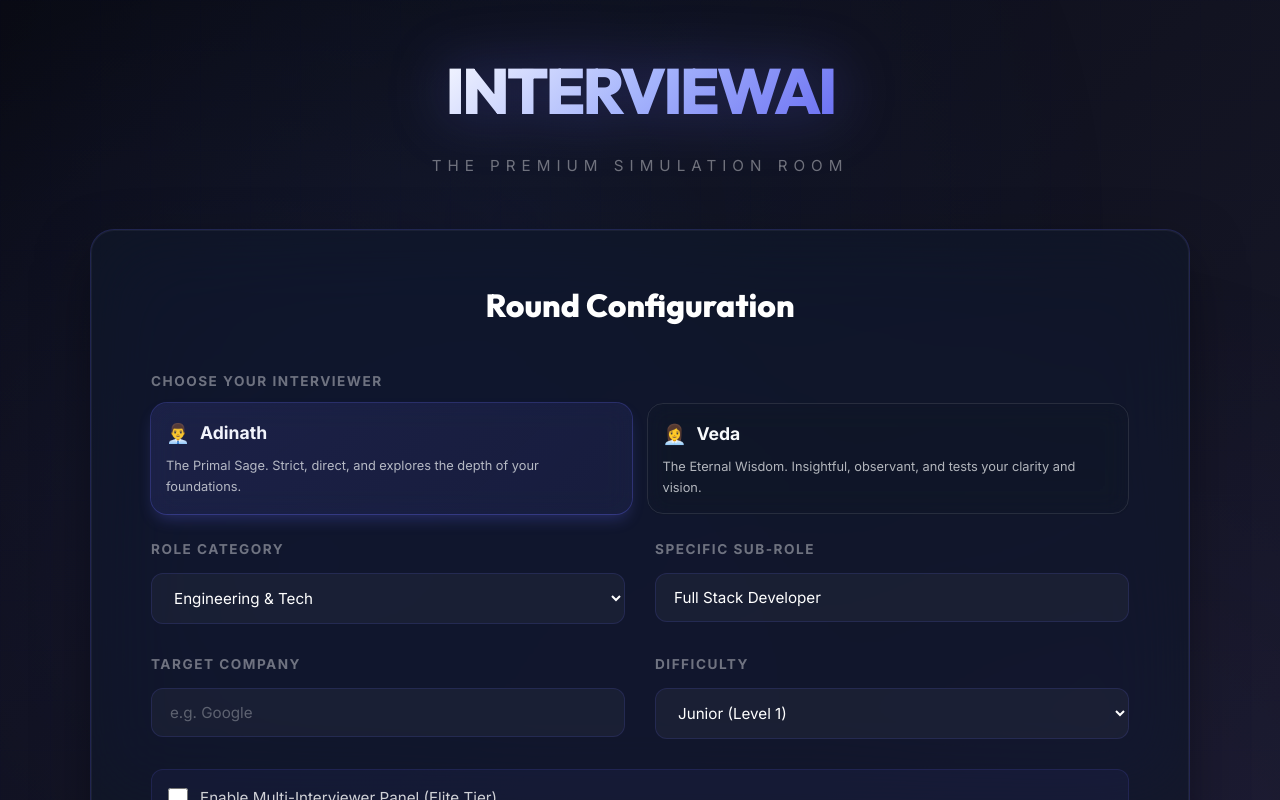
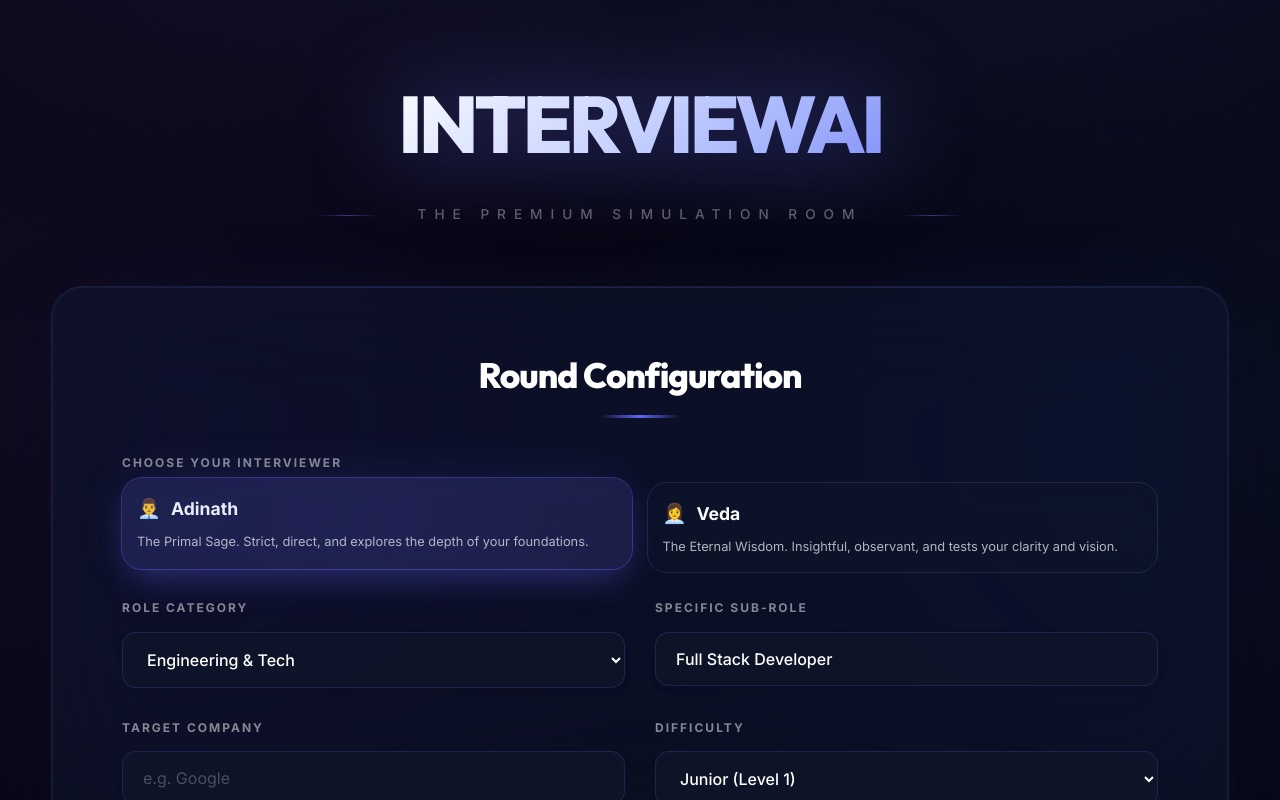
Before and after one commit to Edge-Explorer/Interview-Prep, a React app in the folder frontend/: page / in a window 1280 px wide. Built offline with nearby package versions, Linux system fonts and the light colour scheme; the HTML template or start-up script is replaced by a standard one.

Commit message:
feat: Industry-level premium UI with advanced effects and micro-interactions

```diff
--- a/frontend/src/App.css
+++ b/frontend/src/App.css
@@ -11,9 +11,11 @@ html {
   height: 100%;
   overflow-x: hidden;
   font-family: 'Inter', -apple-system, BlinkMacSystemFont, 'Segoe UI', sans-serif;
+  -webkit-font-smoothing: antialiased;
+  -moz-osx-font-smoothing: grayscale;
 }
 
-/* Setup Container - Fixed Viewport */
+/* Setup Container - Premium Full-Screen Experience */
 .setup-container {
   min-height: 100vh;
   width: 100%;
@@ -21,53 +23,72 @@ html {
   flex-direction: column;
   align-items: center;
   justify-content: center;
-  padding: 40px 20px;
+  padding: 60px 20px;
   position: relative;
   overflow-x: hidden;
   overflow-y: auto;
-  background: linear-gradient(135deg, #0a0b14 0%, #1a1b2e 100%);
+  background: #050510;
 }
 
-/* Animated Background Particles */
+/* Animated Mesh Gradient Background */
 .setup-container::before {
   content: "";
-  position: absolute;
+  position: fixed;
+  top: 0;
+  left: 0;
+  width: 100%;
+  height: 100%;
+  background:
+    radial-gradient(ellipse 80% 50% at 50% -20%, rgba(99, 102, 241, 0.15), transparent),
+    radial-gradient(ellipse 60% 80% at 0% 50%, rgba(139, 92, 246, 0.08), transparent),
+    radial-gradient(ellipse 60% 80% at 100% 50%, rgba(59, 130, 246, 0.08), transparent);
+  animation: mesh-movement 20s ease-in-out infinite;
+  z-index: 0;
+  pointer-events: none;
+}
+
+@keyframes mesh-movement {
+
+  0%,
+  100% {
+    transform: scale(1) rotate(0deg);
+    opacity: 0.8;
+  }
+
+  50% {
+    transform: scale(1.1) rotate(2deg);
+    opacity: 1;
+  }
+}
+
+/* Floating Particles Effect */
+.setup-container::after {
+  content: "";
+  position: fixed;
   top: 0;
   left: 0;
   width: 100%;
   height: 100%;
   background-image:
-    radial-gradient(circle at 20% 50%, rgba(99, 102, 241, 0.08) 0%, transparent 50%),
-    radial-gradient(circle at 80% 80%, rgba(139, 92, 246, 0.06) 0%, transparent 50%),
-    radial-gradient(circle at 40% 20%, rgba(59, 130, 246, 0.05) 0%, transparent 50%);
-  animation: particle-drift 20s ease-in-out infinite alternate;
+    radial-gradient(circle at 15% 15%, rgba(255, 255, 255, 0.02) 1px, transparent 1px),
+    radial-gradient(circle at 85% 25%, rgba(99, 102, 241, 0.03) 1px, transparent 1px),
+    radial-gradient(circle at 45% 75%, rgba(139, 92, 246, 0.02) 1px, transparent 1px),
+    radial-gradient(circle at 75% 85%, rgba(255, 255, 255, 0.02) 1px, transparent 1px);
+  background-size: 200px 200px, 300px 300px, 250px 250px, 350px 350px;
+  animation: particle-float 40s linear infinite;
+  z-index: 0;
   pointer-events: none;
+  opacity: 0.6;
 }
 
-@keyframes particle-drift {
+@keyframes particle-float {
   0% {
-    transform: translate(0, 0) scale(1);
+    transform: translateY(0) translateX(0);
   }
 
   100% {
-    transform: translate(30px, -30px) scale(1.1);
+    transform: translateY(-100px) translateX(50px);
   }
-}
-
-/* Subtle Grid Pattern */
-.setup-container::after {
-  content: "";
-  position: absolute;
-  top: 0;
-  left: 0;
-  width: 100%;
-  height: 100%;
-  background-image:
-    linear-gradient(rgba(99, 102, 241, 0.03) 1px, transparent 1px),
-    linear-gradient(90deg, rgba(99, 102, 241, 0.03) 1px, transparent 1px);
-  background-size: 50px 50px;
-  pointer-events: none;
-  opacity: 0.3;
 }
 
 .chat-container,
@@ -80,19 +101,19 @@ html {
   padding: 20px;
 }
 
-/* Brand Header */
+/* Premium Brand Header */
 .brand-header {
   position: relative;
   z-index: 10;
   text-align: center;
-  margin-bottom: 50px;
-  animation: fade-in-down 0.8s ease-out;
+  margin-bottom: 60px;
+  animation: fade-in-down 1s cubic-bezier(0.16, 1, 0.3, 1);
 }
 
 @keyframes fade-in-down {
   from {
     opacity: 0;
-    transform: translateY(-30px);
+    transform: translateY(-40px);
   }
 
   to {
@@ -102,26 +123,63 @@ html {
 }
 
 .brand-header h1 {
-  font-size: 4rem;
+  font-size: 5rem;
   margin: 0;
-  letter-spacing: -3px;
+  letter-spacing: -4px;
   font-weight: 900;
   text-transform: uppercase;
-  background: linear-gradient(135deg, #ffffff 0%, #a5b4fc 50%, #6366f1 100%);
+  background: linear-gradient(135deg,
+      #ffffff 0%,
+      #e0e7ff 25%,
+      #c7d2fe 50%,
+      #a5b4fc 75%,
+      #818cf8 100%);
   -webkit-background-clip: text;
   background-clip: text;
   -webkit-text-fill-color: transparent;
-  filter: drop-shadow(0 0 30px rgba(99, 102, 241, 0.4));
+  filter: drop-shadow(0 0 40px rgba(99, 102, 241, 0.5));
+  position: relative;
+  animation: title-glow 3s ease-in-out infinite;
+}
+
+@keyframes title-glow {
+
+  0%,
+  100% {
+    filter: drop-shadow(0 0 40px rgba(99, 102, 241, 0.5));
+  }
+
+  50% {
+    filter: drop-shadow(0 0 60px rgba(99, 102, 241, 0.7));
+  }
+}
+
+.brand-header p {
+  font-size: 0.85rem;
+  color: rgba(255, 255, 255, 0.35);
+  letter-spacing: 8px;
+  text-transform: uppercase;
+  font-weight: 500;
+  margin-top: 16px;
   position: relative;
 }
 
-.brand-header p {
-  font-size: 0.95rem;
-  color: rgba(255, 255, 255, 0.4);
-  letter-spacing: 6px;
-  text-transform: uppercase;
-  font-weight: 400;
-  margin-top: 12px;
+.brand-header p::before,
+.brand-header p::after {
+  content: "";
+  position: absolute;
+  top: 50%;
+  width: 60px;
+  height: 1px;
+  background: linear-gradient(90deg, transparent, rgba(99, 102, 241, 0.5), transparent);
+}
+
+.brand-header p::before {
+  right: calc(100% + 20px);
+}
+
+.brand-header p::after {
+  left: calc(100% + 20px);
 }
 
 .gradient-text {
@@ -131,27 +189,59 @@ html {
   -webkit-text-fill-color: transparent;
 }
 
-/* Setup Box - Main Configuration Panel */
+/* Premium Setup Box - Glassmorphism */
 .setup-box {
   position: relative;
   z-index: 10;
-  padding: 50px 60px;
-  width: 90%;
-  max-width: 1100px;
-  border-radius: 24px;
-  background: rgba(17, 24, 39, 0.7);
-  backdrop-filter: blur(40px) saturate(180%);
-  border: 1px solid rgba(99, 102, 241, 0.2);
+  padding: 60px 70px;
+  width: 95%;
+  max-width: 1200px;
+  border-radius: 32px;
+  background: rgba(15, 23, 42, 0.6);
+  backdrop-filter: blur(60px) saturate(200%);
+  border: 1px solid rgba(99, 102, 241, 0.15);
   box-shadow:
-    0 20px 60px -10px rgba(0, 0, 0, 0.5),
-    0 0 0 1px rgba(255, 255, 255, 0.05) inset;
-  animation: fade-in-up 0.8s ease-out 0.2s both;
+    0 0 0 1px rgba(255, 255, 255, 0.03) inset,
+    0 30px 90px -20px rgba(0, 0, 0, 0.6),
+    0 0 100px -20px rgba(99, 102, 241, 0.1);
+  animation: fade-in-up 1s cubic-bezier(0.16, 1, 0.3, 1) 0.2s both;
+  transition: all 0.4s cubic-bezier(0.16, 1, 0.3, 1);
+}
+
+.setup-box::before {
+  content: "";
+  position: absolute;
+  top: 0;
+  left: 0;
+  right: 0;
+  height: 1px;
+  background: linear-gradient(90deg,
+      transparent,
+      rgba(99, 102, 241, 0.3) 20%,
+      rgba(139, 92, 246, 0.3) 50%,
+      rgba(99, 102, 241, 0.3) 80%,
+      transparent);
+  animation: border-shimmer 3s linear infinite;
+}
+
+@keyframes border-shimmer {
+  0% {
+    opacity: 0.3;
+  }
+
+  50% {
+    opacity: 0.8;
+  }
+
+  100% {
+    opacity: 0.3;
+  }
 }
 
 @keyframes fade-in-up {
   from {
     opacity: 0;
-    transform: translateY(30px);
+    transform: translateY(40px);
   }
 
   to {
@@ -161,11 +251,25 @@ html {
 }
 
 .setup-box h2 {
-  font-size: 2rem;
-  font-weight: 700;
-  margin-bottom: 40px;
+  font-size: 2.2rem;
+  font-weight: 800;
+  margin-bottom: 50px;
   text-align: center;
   color: #fff;
+  position: relative;
+  letter-spacing: -1px;
+}
+
+.setup-box h2::after {
+  content: "";
+  position: absolute;
+  bottom: -15px;
+  left: 50%;
+  transform: translateX(-50%);
+  width: 80px;
+  height: 3px;
+  background: linear-gradient(90deg, transparent, #6366f1, transparent);
+  border-radius: 2px;
 }
 
 .input-row {
@@ -176,12 +280,12 @@ html {
 
 .input-group label {
   display: block;
-  font-size: 0.85rem;
-  font-weight: 600;
-  color: rgba(255, 255, 255, 0.4);
+  font-size: 0.75rem;
+  font-weight: 700;
+  color: rgba(255, 255, 255, 0.5);
   text-transform: uppercase;
-  letter-spacing: 1.5px;
-  margin-bottom: 12px;
+  letter-spacing: 2px;
+  margin-bottom: 14px;
 }
 
 .input-group {
@@ -191,30 +295,43 @@ html {
 .input-group input,
 .input-group select {
   width: 100%;
-  padding: 14px 18px;
-  background: rgba(255, 255, 255, 0.04);
-  border: 1.5px solid rgba(99, 102, 241, 0.15);
-  border-radius: 12px;
+  padding: 16px 20px;
+  background: rgba(15, 23, 42, 0.8);
+  border: 1.5px solid rgba(99, 102, 241, 0.2);
+  border-radius: 14px;
   color: #fff;
-  font-size: 0.95rem;
+  font-size: 1rem;
+  font-weight: 500;
   outline: none;
-  transition: all 0.3s ease;
+  transition: all 0.3s cubic-bezier(0.4, 0, 0.2, 1);
+  box-shadow: 0 2px 8px -2px rgba(0, 0, 0, 0.2);
+}
+
+.input-group input:hover,
+.input-group select:hover {
+  border-color: rgba(99, 102, 241, 0.35);
+  background: rgba(15, 23, 42, 0.9);
 }
 
 .input-group input:focus,
 .input-group select:focus {
-  background: rgba(255, 255, 255, 0.06);
-  border-color: rgba(99, 102, 241, 0.4);
-  box-shadow: 0 0 0 3px rgba(99, 102, 241, 0.1);
+  background: rgba(15, 23, 42, 1);
+  border-color: rgba(99, 102, 241, 0.6);
+  box-shadow:
+    0 0 0 4px rgba(99, 102, 241, 0.08),
+    0 4px 16px -4px rgba(99, 102, 241, 0.2);
+  transform: translateY(-1px);
 }
 
 .input-group input::placeholder {
-  color: rgba(255, 255, 255, 0.3);
+  color: rgba(255, 255, 255, 0.25);
+  font-weight: 400;
 }
 
 select option {
-  background: #1a1b2e;
+  background: #0f172a;
   color: #fff;
+  padding: 12px;
 }
 
 .difficulty-pills {
@@ -240,27 +357,76 @@ select option {
   flex: 1;
 }
 
+/* Premium Primary Button - Magnetic Effect */
 .primary-btn {
+  position: relative;
   width: 100%;
-  padding: 18px;
-  background: linear-gradient(135deg, #6366f1 0%, #4f46e5 100%);
+  padding: 20px;
+  margin-top: 20px;
+  background: linear-gradient(135deg, #6366f1 0%, #8b5cf6 50%, #a855f7 100%);
+  background-size: 200% 200%;
   color: white;
   border: none;
-  border-radius: 14px;
-  font-size: 1.1rem;
+  border-radius: 16px;
+  font-size: 1.05rem;
   font-weight: 700;
+  letter-spacing: 1px;
+  text-transform: uppercase;
   cursor: pointer;
-  transition: all 0.4s cubic-bezier(0.175, 0.885, 0.32, 1.275);
-  box-shadow: 0 10px 20px -5px rgba(99, 102, 241, 0.4);
+  transition: all 0.4s cubic-bezier(0.34, 1.56, 0.64, 1);
+  box-shadow:
+    0 10px 30px -8px rgba(99, 102, 241, 0.4),
+    0 0 0 1px rgba(255, 255, 255, 0.1) inset;
+  overflow: hidden;
+  animation: gradient-shift 3s ease infinite;
+}
+
+@keyframes gradient-shift {
+
+  0%,
+  100% {
+    background-position: 0% 50%;
+  }
+
+  50% {
+    background-position: 100% 50%;
+  }
+}
+
+.primary-btn::before {
+  content: "";
+  position: absolute;
+  top: 50%;
+  left: 50%;
+  width: 0;
+  height: 0;
+  border-radius: 50%;
+  background: rgba(255, 255, 255, 0.2);
+  transform: translate(-50%, -50%);
+  transition: width 0.6s ease, height 0.6s ease;
 }
 
 .primary-btn:hover:not(:disabled) {
-  transform: translateY(-3px) scale(1.02);
-  box-shadow: 0 20px 30px -10px rgba(99, 102, 241, 0.6);
+  transform: translateY(-4px) scale(1.02);
+  box-shadow:
+    0 20px 40px -10px rgba(99, 102, 241, 0.6),
+    0 0 0 1px rgba(255, 255, 255, 0.2) inset,
+    0 0 60px -10px rgba(139, 92, 246, 0.4);
+}
+
+.primary-btn:hover:not(:disabled)::before {
+  width: 300px;
+  height: 300px;
 }
 
 .primary-btn:active:not(:disabled) {
-  transform: translateY(0) scale(1);
+  transform: translateY(-2px) scale(1);
+}
+
+.primary-btn:disabled {
+  opacity: 0.5;
+  cursor: not-allowed;
+  animation: none;
 }
 
 .warning-text {
--- a/frontend/src/InterviewerCards.css
+++ b/frontend/src/InterviewerCards.css
@@ -1,33 +1,35 @@
-/* Interviewer Selection Cards */
+/* Interviewer Selection Cards - Premium 3D Effect */
 .interviewer-selector {
-    margin-bottom: 35px;
+    margin-bottom: 45px;
 }
 
 .interviewer-selector label {
     display: block;
-    font-size: 0.85rem;
-    font-weight: 600;
-    color: rgba(255, 255, 255, 0.4);
+    font-size: 0.75rem;
+    font-weight: 700;
+    color: rgba(255, 255, 255, 0.5);
     text-transform: uppercase;
-    letter-spacing: 1.5px;
-    margin-bottom: 18px;
+    letter-spacing: 2px;
+    margin-bottom: 20px;
 }
 
 .interviewer-grid {
     display: grid;
     grid-template-columns: repeat(2, 1fr);
-    gap: 20px;
+    gap: 24px;
 }
 
 .interviewer-card {
     position: relative;
-    padding: 24px;
-    border-radius: 16px;
-    background: rgba(255, 255, 255, 0.02);
-    border: 2px solid rgba(99, 102, 241, 0.1);
+    padding: 28px;
+    border-radius: 20px;
+    background: rgba(15, 23, 42, 0.5);
+    border: 1.5px solid rgba(99, 102, 241, 0.15);
     cursor: pointer;
-    transition: all 0.3s cubic-bezier(0.4, 0, 0.2, 1);
+    transition: all 0.4s cubic-bezier(0.34, 1.56, 0.64, 1);
     overflow: hidden;
+    transform-style: preserve-3d;
+    perspective: 1000px;
 }
 
 .interviewer-card::before {
@@ -37,41 +39,77 @@
     left: 0;
     width: 100%;
     height: 100%;
-    background: linear-gradient(135deg, rgba(99, 102, 241, 0.05) 0%, transparent 100%);
+    background: linear-gradient(135deg, rgba(99, 102, 241, 0.08) 0%, rgba(139, 92, 246, 0.05) 100%);
     opacity: 0;
-    transition: opacity 0.3s ease;
+    transition: opacity 0.4s ease;
+    z-index: 0;
+}
+
+.interviewer-card::after {
+    content: "";
+    position: absolute;
+    top: -50%;
+    left: -50%;
+    width: 200%;
+    height: 200%;
+    background: radial-gradient(circle, rgba(99, 102, 241, 0.1) 0%, transparent 70%);
+    opacity: 0;
+    transition: all 0.6s ease;
+    transform: scale(0);
 }
 
 .interviewer-card:hover {
-    transform: translateY(-4px);
-    border-color: rgba(99, 102, 241, 0.3);
-    box-shadow: 0 12px 24px -8px rgba(99, 102, 241, 0.2);
+    transform: translateY(-8px) scale(1.02);
+    border-color: rgba(99, 102, 241, 0.4);
+    box-shadow:
+        0 20px 40px -12px rgba(99, 102, 241, 0.25),
+        0 0 0 1px rgba(99, 102, 241, 0.1) inset;
 }
 
 .interviewer-card:hover::before {
     opacity: 1;
 }
 
+.interviewer-card:hover::after {
+    opacity: 1;
+    transform: scale(1);
+}
+
 .interviewer-card.selected {
-    background: rgba(99, 102, 241, 0.08);
-    border-color: rgba(99, 102, 241, 0.5);
-    box-shadow: 0 0 0 1px rgba(99, 102, 241, 0.3), 0 8px 16px -4px rgba(99, 102, 241, 0.3);
+    background: rgba(99, 102, 241, 0.12);
+    border-color: rgba(99, 102, 241, 0.6);
+    box-shadow:
+        0 0 0 1px rgba(99, 102, 241, 0.4),
+        0 16px 32px -8px rgba(99, 102, 241, 0.3),
+        0 0 60px -10px rgba(99, 102, 241, 0.2);
+    transform: translateY(-4px);
 }
 
 .interviewer-card.selected::before {
     opacity: 1;
 }
 
-/* Checkbox Styling */
+.interviewer-card.selected::after {
+    opacity: 0.5;
+    transform: scale(1);
+}
+
+/* Checkbox Styling - Premium */
 .checkbox-group {
     display: flex;
     align-items: center;
-    gap: 12px;
-    margin: 25px 0;
-    padding: 16px;
-    background: rgba(99, 102, 241, 0.05);
-    border-radius: 12px;
-    border: 1px solid rgba(99, 102, 241, 0.15);
+    gap: 14px;
+    margin: 30px 0;
+    padding: 20px 24px;
+    background: rgba(99, 102, 241, 0.06);
+    border-radius: 16px;
+    border: 1.5px solid rgba(99, 102, 241, 0.2);
+    transition: all 0.3s ease;
+}
+
+.checkbox-group:hover {
+    background: rgba(99, 102, 241, 0.08);
+    border-color: rgba(99, 102, 241, 0.3);
 }
 
 .checkbox-group input[type="checkbox"] {
```
